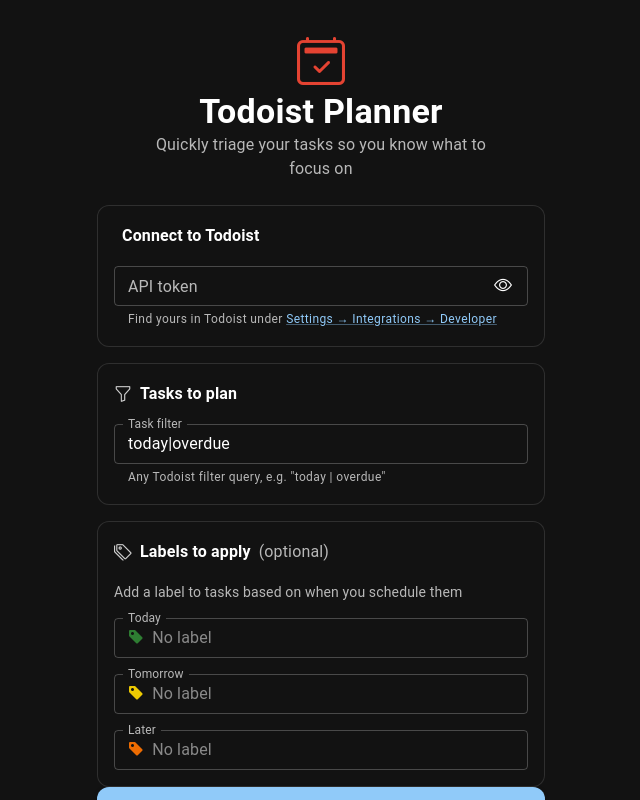
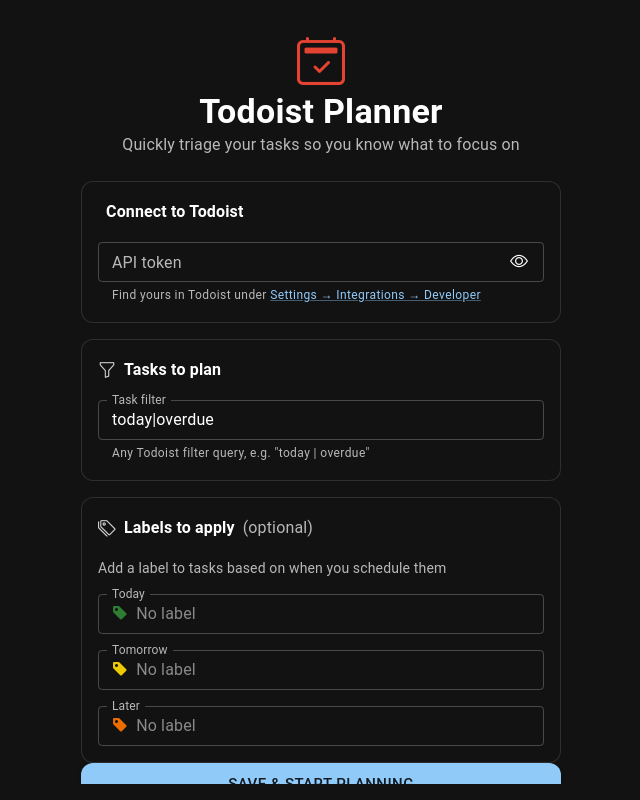
Before and after one commit to derekantrican/Todoist-Planner, a React (Create React App) app: page / in a window 1280 px wide. Shown: the whole page, without its empty margins (319-959 px from the left). Built offline with nearby package versions, Linux system fonts and the light colour scheme; the HTML template or start-up script is replaced by a standard one.

Commit message:
Slight margin tweak

```diff
--- a/src/App.js
+++ b/src/App.js
@@ -16,6 +16,8 @@
 import { LoadingView } from './views/loadingView';
 import { ActionButton, TextActionButton } from './views/actionButton';
 import { NoTasksView } from './views/noTasks';
+
+const screenMargin = 16;
 
 const darkTheme = createTheme({
   palette: {
@@ -209,15 +211,15 @@
 
   return (
     <ThemeProvider theme={darkTheme}>
-      <div style={{display: 'flex', flexDirection: 'column', justifyContent: 'end', height: '100%', overflow: 'hidden'}}>
+      <div style={{display: 'flex', flexDirection: 'column', justifyContent: 'end', height: '100%', overflow: 'hidden', padding: screenMargin, boxSizing: 'border-box'}}>
         {loading ? <LoadingView/> :
           showSettings ? <SettingsView/> : // Todo: this should instead be a modal dialog or something so a user can change the settings later
           noTasks ? <NoTasksView/> :
           tasks.length === 0 ? <FinalMessage/> :
           <React.Fragment>
-            <div style={{top: 0, position: 'absolute'}}>
+            <div style={{top: screenMargin, left: screenMargin, right: screenMargin, position: 'absolute'}}>
               {visibleItemsDoneAnimating && tasks.length > 0 ?
-                <Typography variant="h3" sx={{margin: '5px', width: 'calc(100% - 16px - 10px)' /*16 is body margin, 10 is this margin*/}}
+                <Typography variant="h3" sx={{margin: '5px'}}
                   dangerouslySetInnerHTML={{__html:  convertMarkdown(tasks[0].content)}} />
               : null}
               {/*Todo: maybe show the current scheduling data for a task. Like "Today at 3:30pm" or "Every Monday at 5pm"*/}
@@ -225,7 +227,8 @@
                 <Label key={l} todoistLabels={todoistLabels} name={l}/>
               ) : null}
             </div>
-            <div id="taskContainer" style={{display: 'flex', flexDirection: 'row', alignItems: 'end', marginLeft: '50%', height: 40}}>
+            {/*Negative right margin so the dots still slide in from the edge of the screen rather than from inside the screen margin*/}
+            <div id="taskContainer" style={{display: 'flex', flexDirection: 'row', alignItems: 'end', marginLeft: '50%', marginRight: -screenMargin, height: 40}}>
               {tasks.map(t =>
                 <div key={t.id} id ={t.id} className={!visibleItemsDoneAnimating ? "slideInAnimation" : ""} onAnimationEnd={animationEnd}>
                   <div className='todoistTaskItem' style={{marginBottom: visibleItemsDoneAnimating && t === tasks[0] ? 20 : 5}}/>
--- a/src/views/settingsView.js
+++ b/src/views/settingsView.js
@@ -51,7 +51,7 @@
 
   return (
     <form onSubmit={saveChanges} style={{height: '100%', overflowY: 'auto'}}>
-      <Stack spacing={2} sx={{maxWidth: 480, minHeight: '100%', margin: '0 auto', padding: 2, boxSizing: 'border-box'}}>
+      <Stack spacing={2} sx={{maxWidth: 480, minHeight: '100%', margin: '0 auto', boxSizing: 'border-box' /*No padding: the app's screen margin already pads this view*/}}>
         <div style={{textAlign: 'center', paddingTop: 16, paddingBottom: 8}}>
           <i style={{fontSize: 48, color: '#e44332'}} className='bi bi-calendar2-check'/>
           <Typography variant='h4' sx={{fontWeight: 600}}>Todoist Planner</Typography>
```
